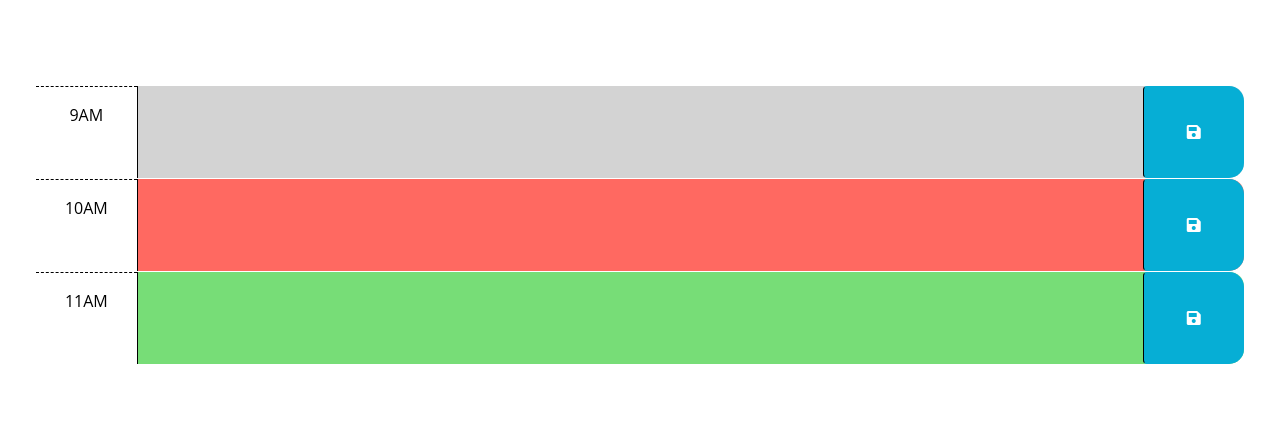
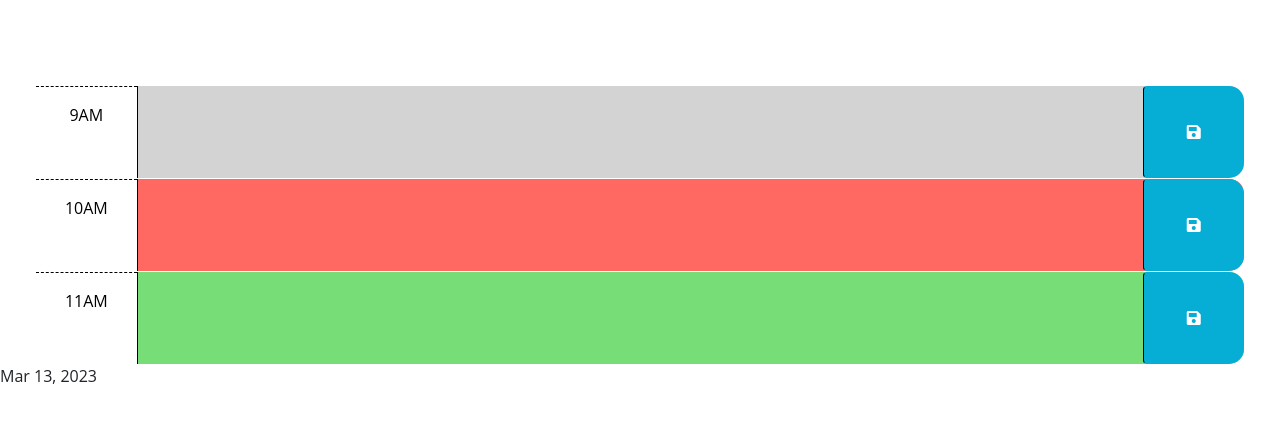
Before and after one commit to homurrl/SuperExcellentWonderTimeOrganizer, a website: page Develop/index.html in a window 1280 px wide. Shown: the part 166-588 px from the top of the page. Drawn offline with nearby package versions, Linux system fonts and the light colour scheme.

Commit message:
added id selector to display date on page

```diff
--- a/Develop/index.html
+++ b/Develop/index.html
@@ -69,6 +69,10 @@
       </div>
     </div>
 
+
+<!-- jquery id selector for displaying date-->
+    <div id="1a"></div>
+
     <script src="https://cdnjs.cloudflare.com/ajax/libs/jquery/3.2.1/jquery.min.js"></script>
     <script src="https://cdn.jsdelivr.net/npm/dayjs@1.11.3/dayjs.min.js"
     integrity="sha256-iu/zLUB+QgISXBLCW/mcDi/rnf4m4uEDO0wauy76x7U="
```
